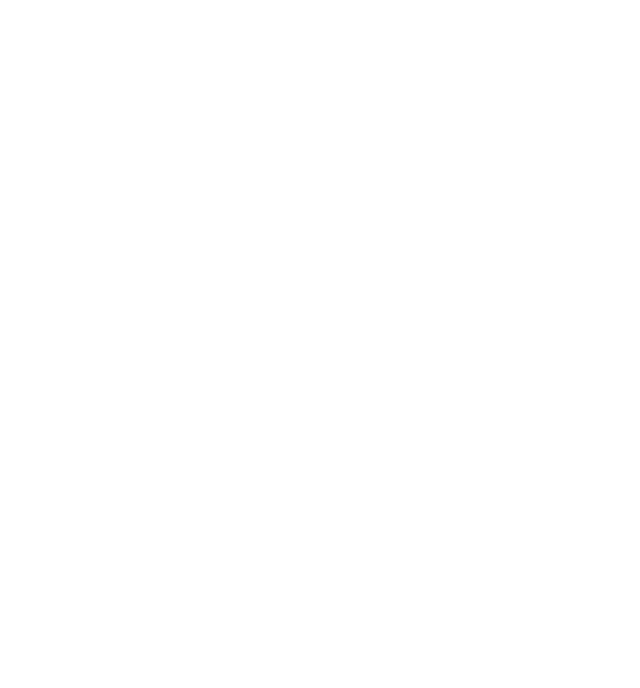
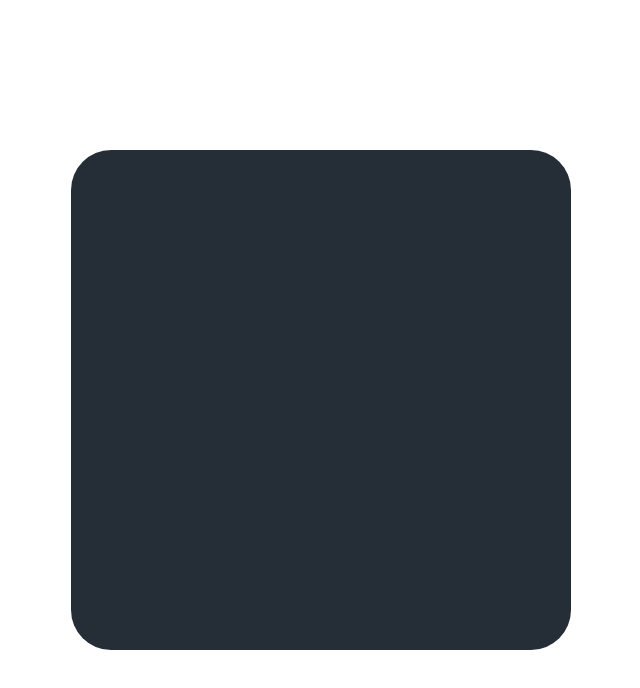
Before and after one commit to HoussamELM/Interactive-rating-compenent, a plain HTML site: page index.html in a window 1280 px wide. Shown: the whole page, without its empty margins (319-959 px from the left). Drawn offline with Linux system fonts and the light colour scheme.

Commit message:
Created the box that's going to house everything inside

```diff
--- a/index.html
+++ b/index.html
@@ -8,6 +8,8 @@
     <title>Document</title>
 </head>
 <body>
+    <div class="main">
 
+    </div>
 </body>
 </html>
--- a/styles.css
+++ b/styles.css
@@ -0,0 +1,11 @@
+.main{
+  background-color: hsl(213, 19%, 18%);
+  border-radius: 40px;
+  position: absolute;
+  left: 50%;
+  top: 50%;
+  width: 500px;
+  height: 500px;
+  margin-left: -250px;
+  margin-top: -250px;
+}
```
